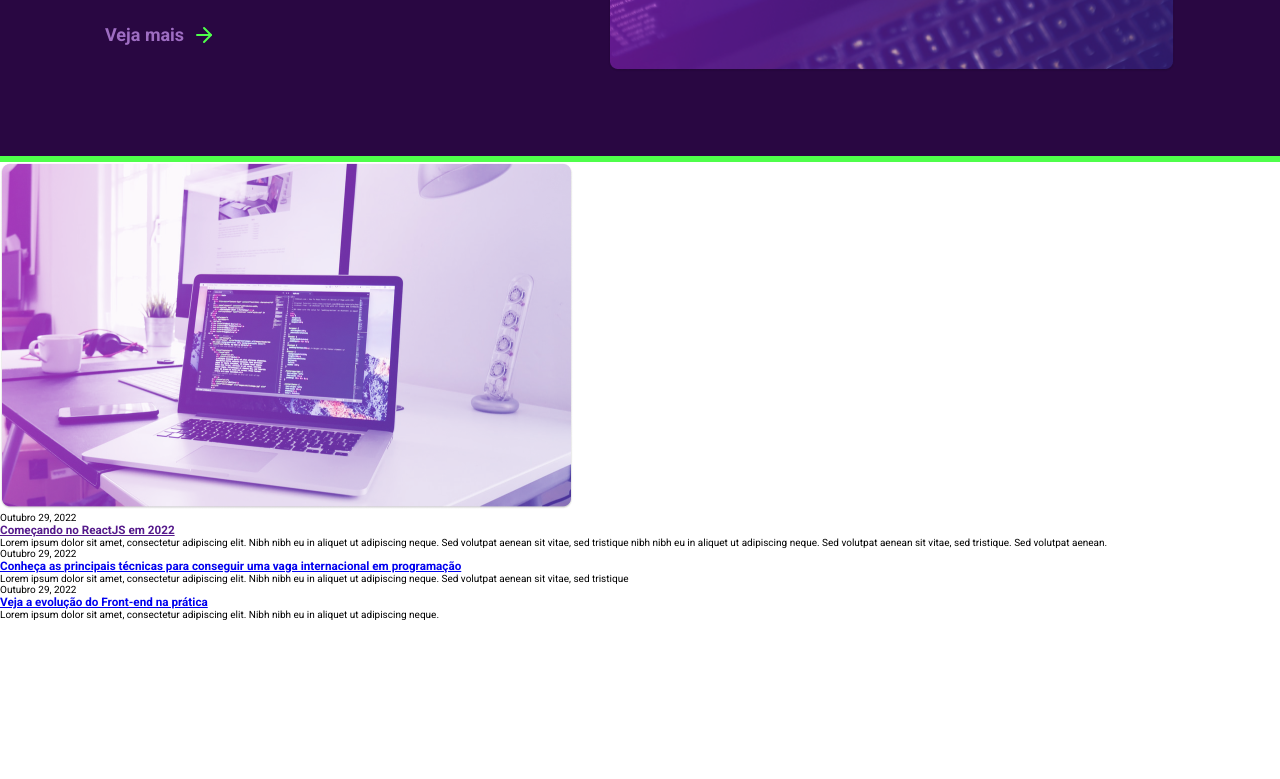
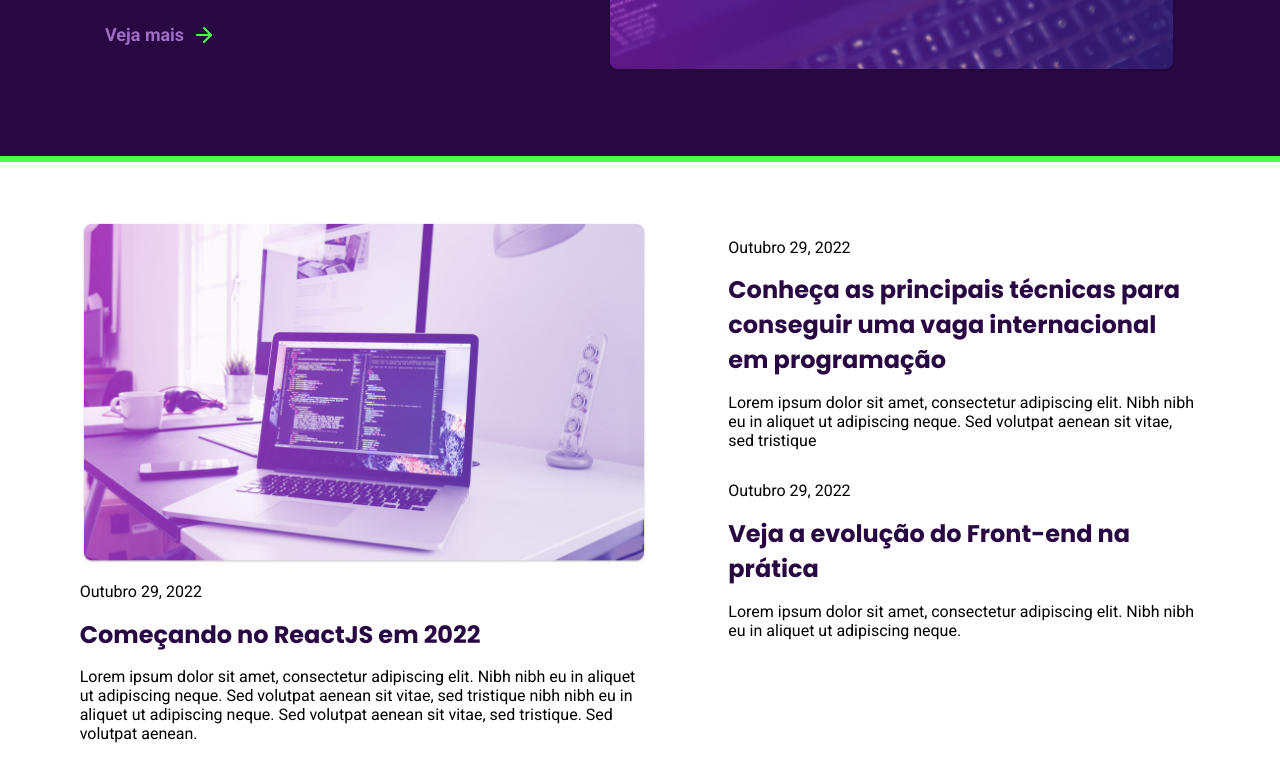
Before and after one commit to RaianSatyro/The-Blog, a plain HTML site: page index.html in a window 1280 px wide. Shown: the part 425-1204 px from the top of the page. Before the commit the page ends 1045 px from the top, so only its background shows below. Drawn offline with Linux system fonts and the light colour scheme.

Commit message:
[style] Feito estilização do conteudo principal da pagina

```diff
--- a/src/css/style.css
+++ b/src/css/style.css
@@ -10,7 +10,7 @@ body{
 .container{
     margin-top: 0;
     background-color: var(--purple-bg);
-    height: 587px;
+    height: 58.7rem;
     border-bottom: 6px solid var(--green);
 }
 header{
@@ -101,6 +101,7 @@ header > div{
 #highlights{
     display: flex;
     gap: 3rem;
+
 }
 
 .box-highlights{
@@ -147,3 +148,62 @@ header > div{
     text-decoration: none;
     color: var(--button-bg);
 }
+
+
+
+/*********************** Main *************************/
+
+main {
+    display: flex;
+    height: 119.6rem;
+    justify-content: space-evenly;
+}
+
+.main-news{
+    display: flex;
+    align-items: center;
+    flex-direction: column;
+
+    margin-top: 6rem;
+    width: 56.9rem;
+    height: 54.60rem;
+}
+
+.main-news:last-child{
+    margin-top: 6rem;
+    width: 47.2rem;
+    height: 41.45rem;
+}
+
+.img-main-news > a > img{
+    max-height: 34.24rem;
+}
+
+.date-and-previw{
+    font-size: 1.6rem;
+    color: #000;
+    margin: 1.57rem 0 ;
+}
+
+.article-main-news > a{
+    text-decoration: none;
+}
+
+article > a{
+    text-decoration: none;
+}
+
+.title-news {
+    font-family: 'Poppins', sans-serif;
+    font-size: 2.4rem;
+    font-weight: 700;
+    color: var(--purple-bg);
+}
+
+.othrer-news-side p{
+    font-size: 1.6rem;
+    color: #000;
+    margin: 1.57rem 0 ;
+}
+
+/**************** Section last News ****************/
```
